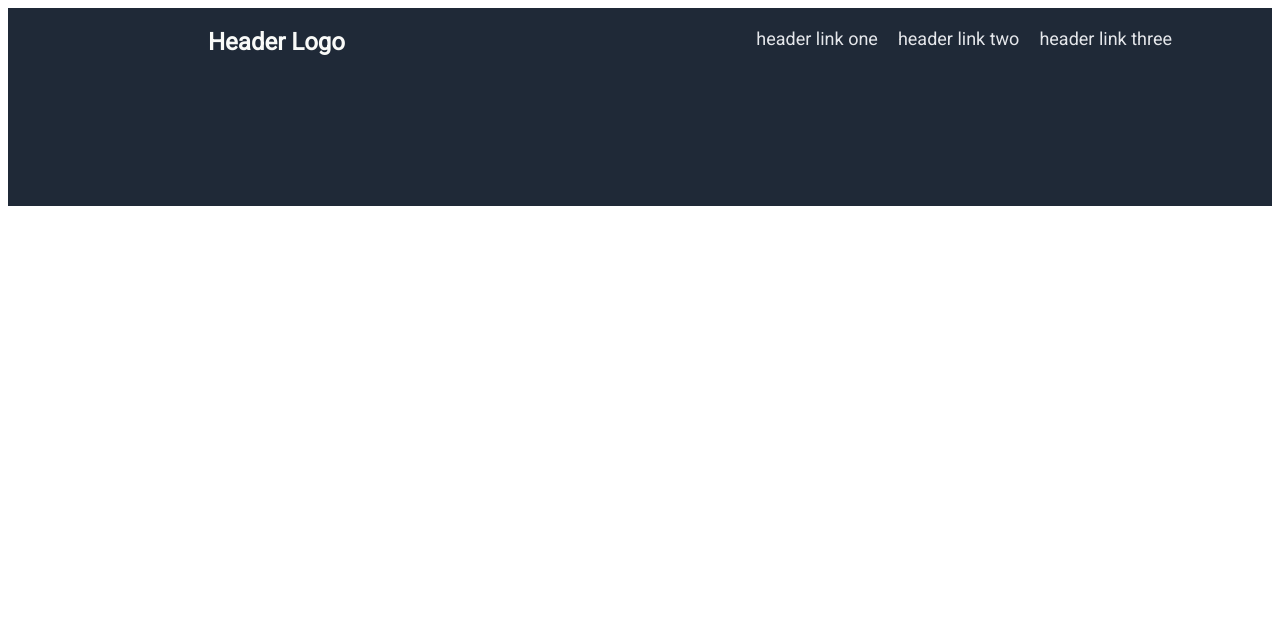
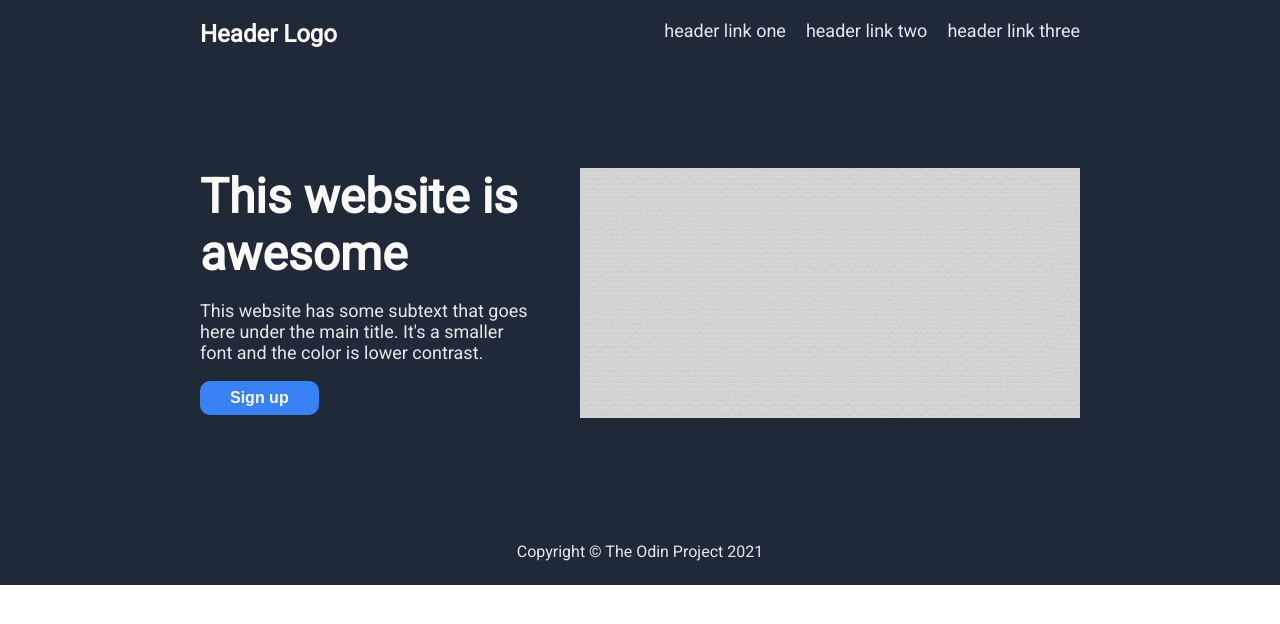
Before and after one commit to amin-codin/landing-page, a plain HTML site: page index.html in a window 1280 px wide. Drawn offline with Linux system fonts and the light colour scheme.

Commit message:
Design hero div and footer div

```diff
--- a/index.html
+++ b/index.html
@@ -7,7 +7,6 @@
         <link rel="stylesheet" href="https://fonts.googleapis.com/css?family=Roboto">
     </head>
     <body>
-        <div class="intro">
         <div class="header">
             <div class="left-links">
                 <div class="header-logo">Header Logo</div>
@@ -18,9 +17,17 @@
                 <div class="header-link">header link three</div>
                 </div>
             </div>
-            <div class="two"></div>
+            <div class="hero">
+                <div class="hero-text">
+                    <h1>This website is awesome</h1>
+                    <p>This website has some subtext that goes here under the main title. It's a smaller font and the color is lower contrast.</p>
+                    <button>Sign up</button>
+                </div>
+                <img src="./images/sample.jpg" alt="business photo" title="sample company photo">
             </div>
         <div class="three"></div>
         <div class="four"></div>
         <div class="five"></div>
-        <div class="footer"></div>
+        <div class="footer">
+            <p>Copyright  &copy;  The Odin Project 2021</p>
+        </div>
--- a/style.css
+++ b/style.css
@@ -1,15 +1,16 @@
 body{
     font-family:'Roboto', sans-sarif;
+    margin:0;
 }
 
-.intro,.footer{
+.header,.hero,.footer{
     background-color:#1F2937;
 }
 
-.intro{
+.header,.hero{
     padding-left: 200px;
-    padding-right:100px;
-    padding-bottom:150px;
+    padding-right:200px;
+    padding-bottom:100px;
     padding-top:20px;
 }
 
@@ -19,7 +20,7 @@ body{
     font-weight:700;
 }
 
-.header-link{
+.header-link,.hero-text p{
     font-size:18px;
     color:#E5E7EB;
 
@@ -34,3 +35,41 @@ body{
     display:flex;
     column-gap:20px;
 }
+
+.hero{
+    display:flex;
+    justify-content:center;
+    gap:50px;
+}
+
+.hero img{
+    flex-shrink:0;
+    width:500px;
+    height:250px;
+}
+
+.hero h1{
+    font-size:48px;
+    font-weight:800;
+    color:#F9FAF8;
+    margin:0;
+}
+
+.hero-text button{
+    background-color:#3882F6;
+    color:#F9FAF8;
+    font-weight:700;
+    font-size:16px;
+    padding:8px 30px;
+    border-radius:10px;
+    border-style:none;
+}
+
+.footer{
+    padding:8px;
+    display:flex;
+    justify-content:center;
+    align-items:center;
+    color:#E5E7EB;
+    font-size:16px;
+}
```
Also changed, not shown: images/sample.jpg (added). Lines whose indentation alone changed are shown as unchanged.
